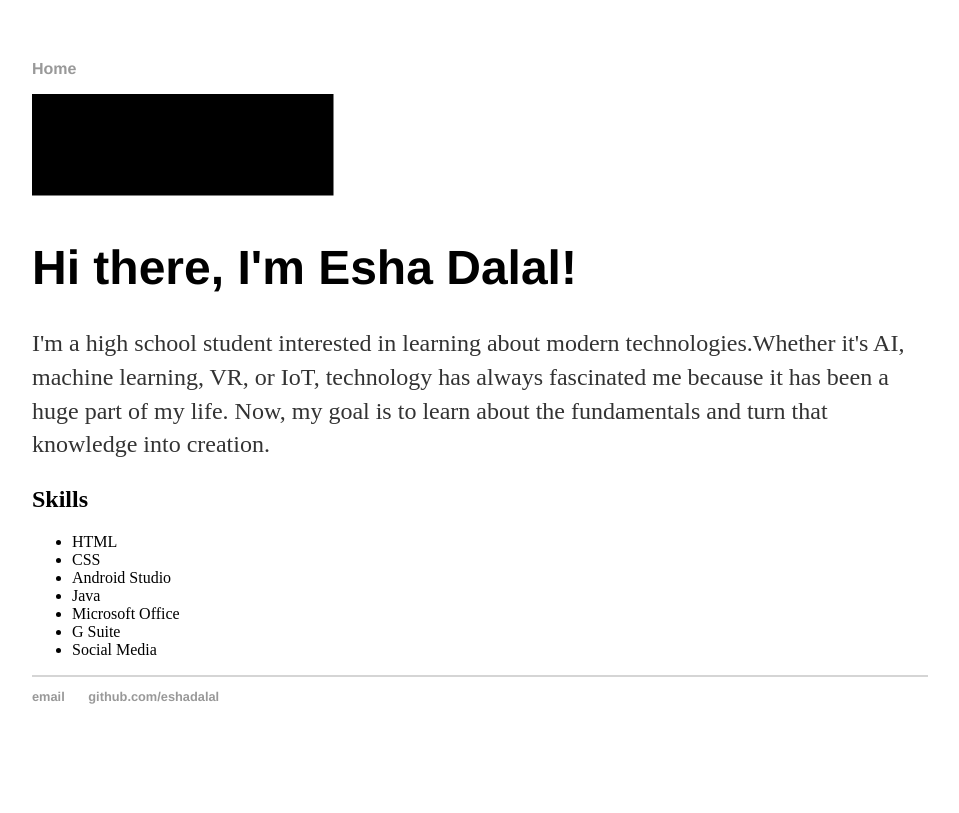
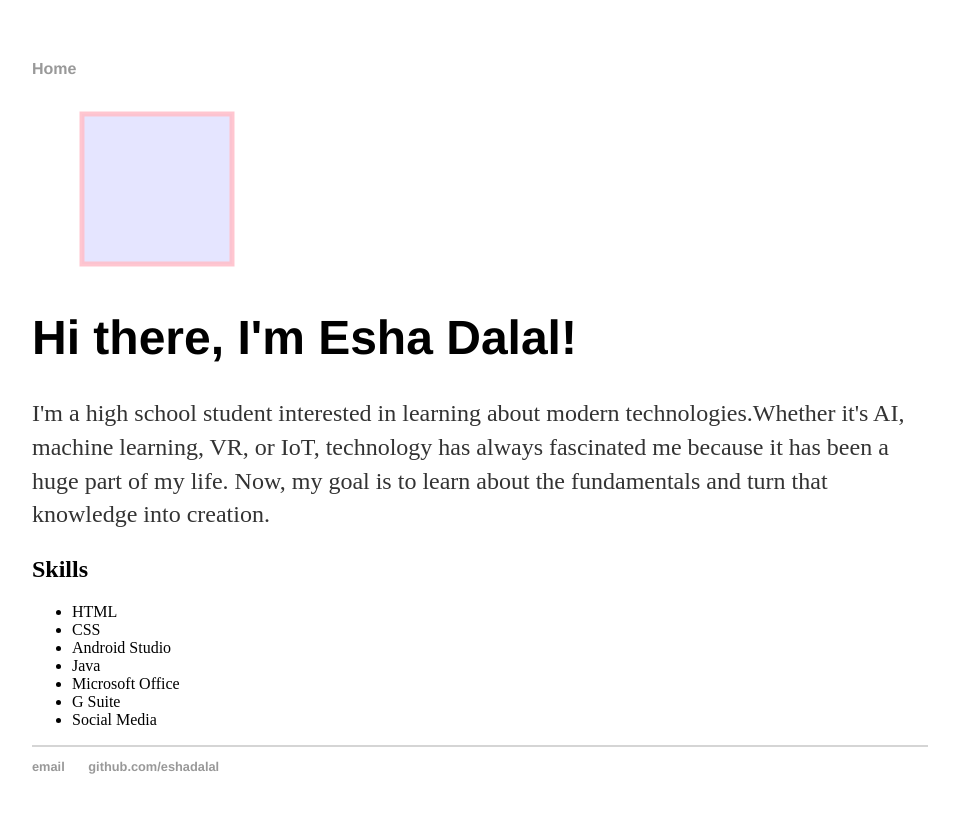
Before and after one commit to eshadalal/eshadalal.github.io, a Jekyll site: the page built from index.html, in a window 1280 px wide. Shown: the top 813 px of the page, without its empty margins (160-1119 px from the left). Built offline with Jekyll 4.4.1, drawn with Linux system fonts in a browser that asks for light colours.

Commit message:
Update index.html

```diff
--- a/index.html
+++ b/index.html
@@ -3,10 +3,10 @@ layout: default
 title: Esha Dalal, Student
 ---
 
-<svg width="400" height="110">
-  <rect width="300" height="100" style="border:rgb(0,0,255);stroke-width:3;stroke:rgb(0,0,0)" />
+<svg width="400" height="180">
+  <rect x="50" y="20" width="150" height="150"
+  style="fill:blue;stroke:pink;stroke-width:5;fill-opacity:0.1;stroke-opacity:0.9" />
 </svg>
-
 
 
 <div class="blurb">
```
